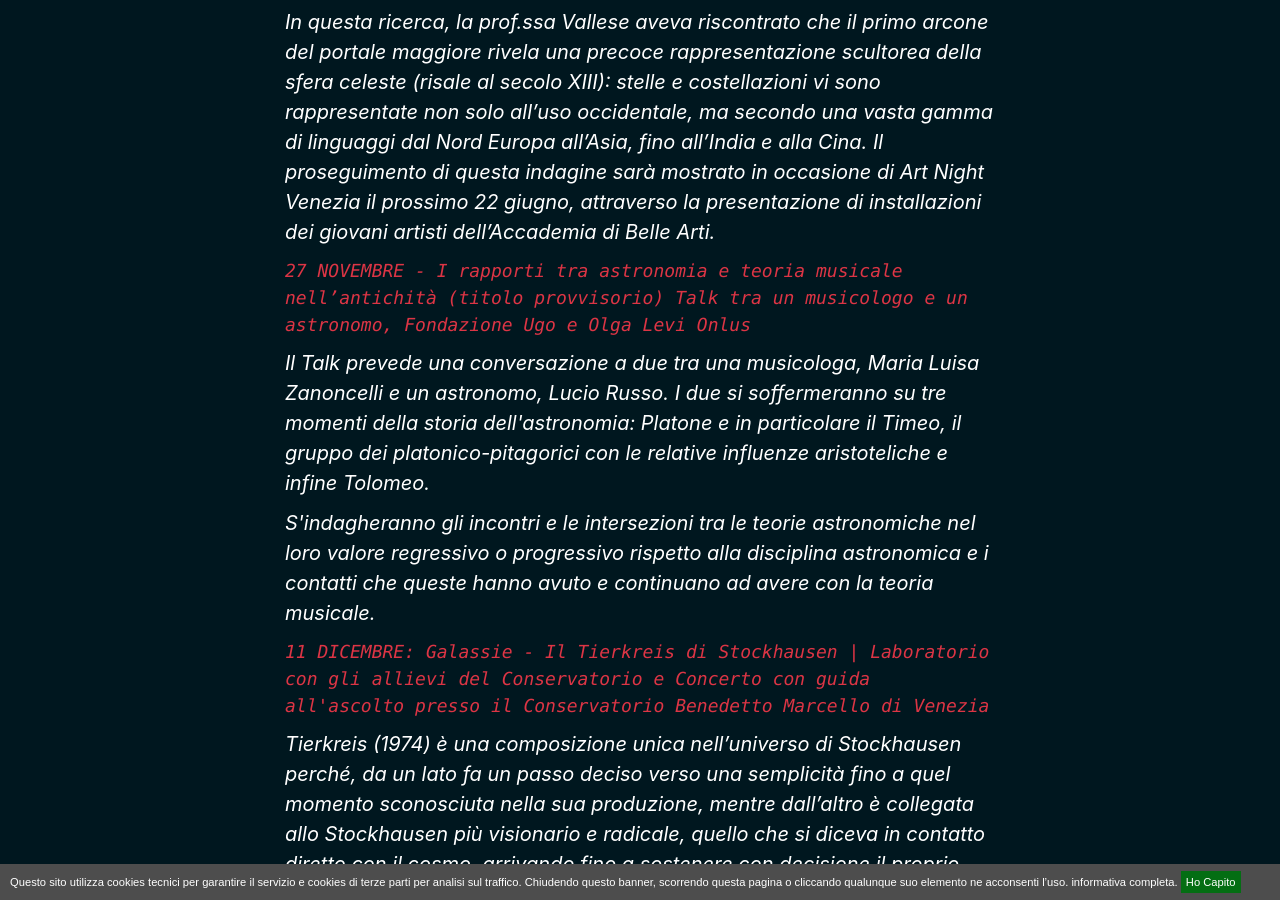
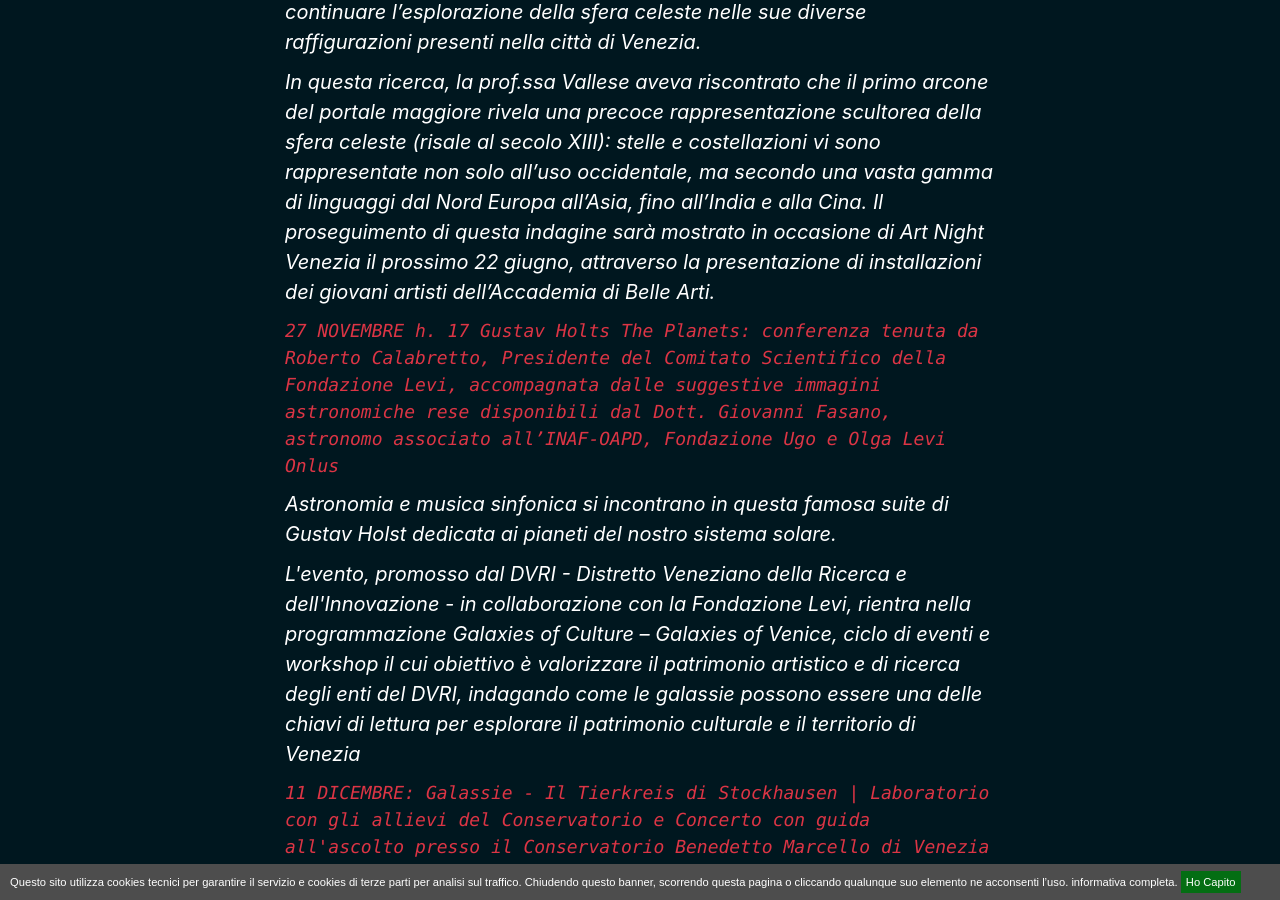
Before and after one commit to simonini/dvri-j-theme, a Jekyll site: the page built from progetti/cultural_galaxies.html, in a window 1280 px wide and 900 px high, scrolled down 3248 px. Built offline with Jekyll 4.4.1, drawn with Linux system fonts in a browser that asks for light colours; comment, search, counter and statistics services are not loaded; the table of contents is made by our own code; some of the changed text lies outside the part shown.

Commit message:
CAMBI VARI

```diff
--- a/progetti/cultural_galaxies.html
+++ b/progetti/cultural_galaxies.html
@@ -68,11 +68,11 @@
 <p>Questo appuntamento del Ciclo Galaxies of Culture. Galaxies of Venice coinciderà con l’annuale Social Event del DVRI, da sempre un momento di scambio e  incontro per la comunità di ricercatori e artisti che orbitano attorno agli enti del Distretto.L’evento prevede un itinerario, costruito ad hoc, per raccontare la storia scientifica ed astronomica di Venezia  conservata presso  alcune sedi dei Musei Civici di Venezia. </p>
 <p>Il Tour prevede delle guide d’eccezione: i ricercatori, borsisti dottorandi che hanno deciso di dedicarsi al tema delle Galassie.</p> -->
 
-<h4>27 NOVEMBRE - I rapporti tra astronomia e teoria musicale nell’antichità (titolo provvisorio) Talk tra un musicologo e un astronomo, Fondazione Ugo e Olga Levi Onlus
+<h4>27 NOVEMBRE h. 17 Gustav Holts The Planets: conferenza tenuta da Roberto Calabretto, Presidente del Comitato Scientifico della Fondazione Levi, accompagnata dalle suggestive immagini astronomiche rese disponibili dal Dott. Giovanni Fasano, astronomo associato all’INAF-OAPD, Fondazione Ugo e Olga Levi Onlus
 </h4>
-<p>Il Talk prevede una conversazione a due  tra una musicologa, Maria Luisa Zanoncelli e un astronomo, Lucio Russo. I due si soffermeranno su tre momenti della storia dell'astronomia: Platone e in particolare il Timeo, il gruppo dei platonico-pitagorici con le relative  influenze aristoteliche e infine Tolomeo.
+<p> Astronomia e musica sinfonica si incontrano in questa famosa suite di Gustav Holst dedicata ai pianeti del nostro sistema solare.
 </p>
-<p>S'indagheranno gli incontri e le intersezioni tra  le teorie astronomiche nel loro valore regressivo o progressivo rispetto alla disciplina astronomica e i contatti che queste hanno avuto e continuano ad avere  con la teoria musicale.</p>
+<p>L'evento, promosso dal DVRI - Distretto Veneziano della Ricerca e dell'Innovazione - in collaborazione con la Fondazione Levi, rientra nella programmazione Galaxies of Culture – Galaxies of Venice, ciclo di eventi e workshop il cui obiettivo è valorizzare il patrimonio artistico e di ricerca degli enti del DVRI, indagando come le galassie possono essere una delle chiavi di lettura per esplorare il patrimonio culturale e il territorio di Venezia</p>
 
 <h4>11 DICEMBRE: Galassie - Il Tierkreis di Stockhausen | Laboratorio con gli allievi del Conservatorio e Concerto con guida all'ascolto presso il Conservatorio Benedetto Marcello di Venezia</h4>
 <p>Tierkreis (1974) è una composizione unica nell’universo di Stockhausen perché, da un lato fa un passo deciso verso una semplicità fino a quel momento sconosciuta nella sua produzione, mentre dall’altro è collegata allo Stockhausen più visionario e radicale, quello che si diceva in contatto diretto con il cosmo, arrivando fino a sostenere con decisione il proprio essere alieno.</p>
```
Also changed, not shown: assets/progetti/social-events/amore non addomestica.jpg (added), 1 other file.
